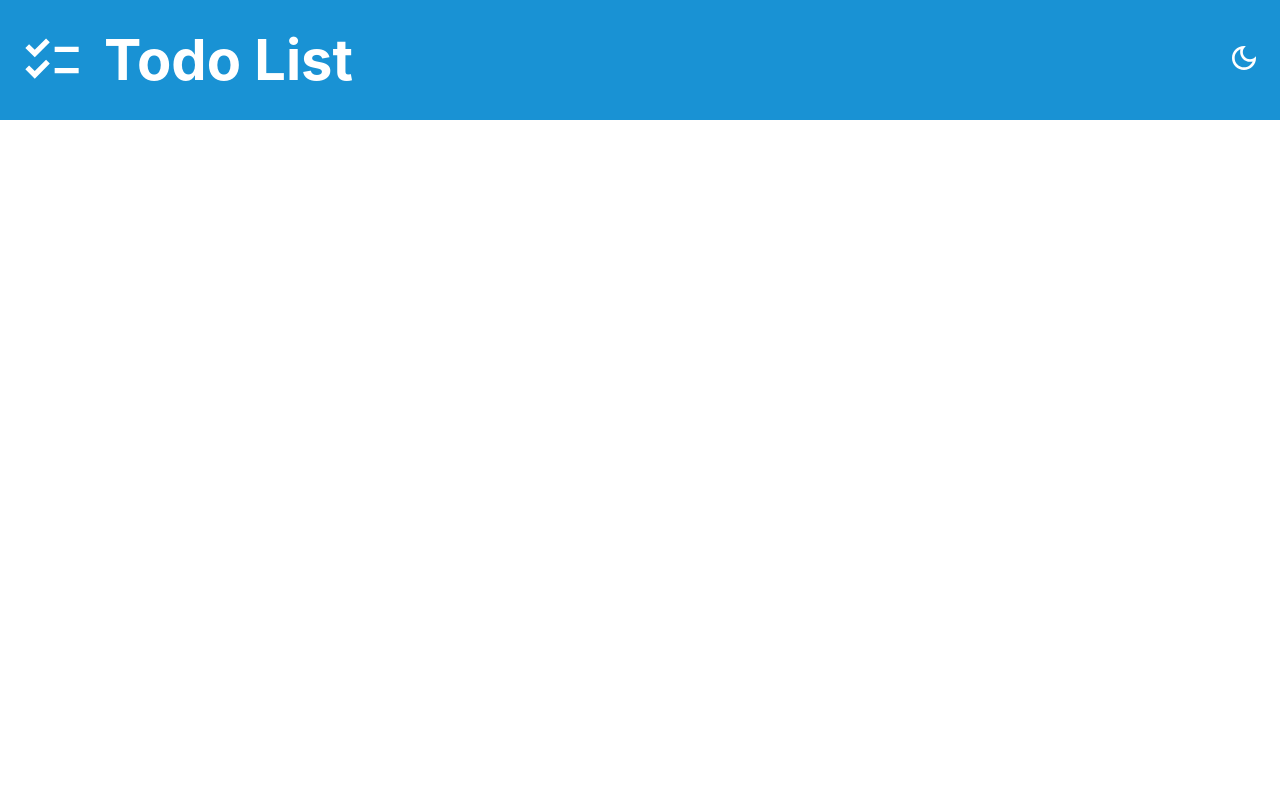
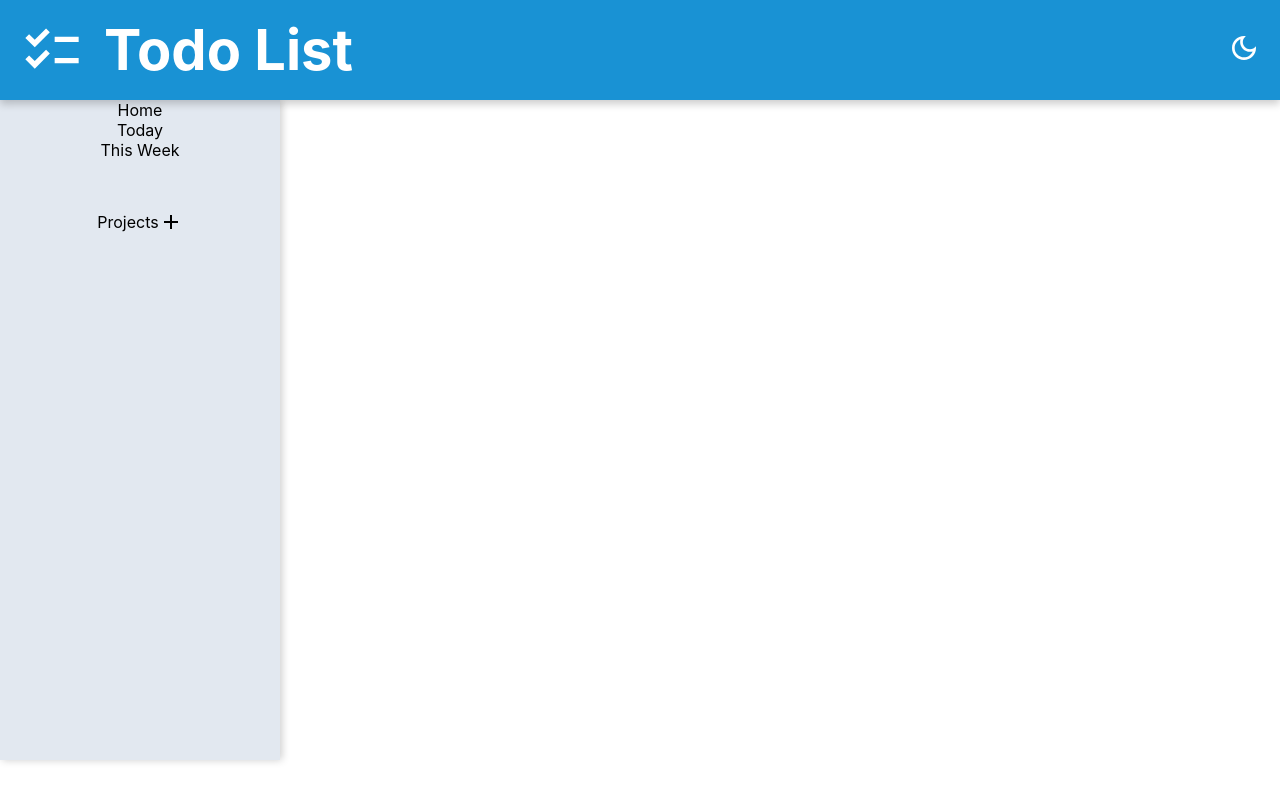
Before and after one commit to Daze-bot/todo-list, a website built with webpack: page dist/index.html in a window 1280 px wide. Built offline with nearby package versions, Linux system fonts and the light colour scheme.

Commit message:
Start working on sidebar

```diff
--- a/src/css/style.css
+++ b/src/css/style.css
@@ -1,11 +1,14 @@
 :root {
-  --primary-bg-color: ;
+  --sidebar-bg-color: ;
   --content-bg-color: ;
-  --secondary-bg-color: ;
+  --header-bg-color: ;
   --color-change-filter1: ;
-  --color-change-filter2: ;
+  --change-white-filter: ;
+  --change-white-filter: ;
   --primary-text-color: ;
   --secondary-text-color: ;
+  --shadow-color: ;
+  --header-text-color: ;
 }
 
 * {
@@ -21,13 +24,15 @@
 body {
   min-height: 100vh;
   display: grid;
-  grid-template: 120px 1fr 40px / 280px 1fr;
+  grid-template: 100px 1fr 40px / 280px 1fr;
 }
 
 header {
   grid-area: 1/1/2/3;
   display: flex;
-  background-color: var(--secondary-bg-color);
+  background-color: var(--header-bg-color);
+  box-shadow: 0 4px 8px var(--shadow-color);
+  z-index: 5;
 }
 
 .headerContent {
@@ -37,7 +42,7 @@ header {
   width: min(1400px, 100vw);
   margin: 0 auto;
   padding: 0 20px;
-  color: var(--primary-bg-color);
+  color: var(--header-text-color);
 }
 
 .logo {
@@ -52,14 +57,34 @@ header {
 }
 
 .logo img {
-  filter: var(--color-change-filter2);
+  filter: var(--change-white-filter);
   height: 4rem;
 }
 
 .themeBtns img {
   cursor: pointer;
-  filter: var(--color-change-filter2);
+  filter: var(--change-white-filter);
   height: 2rem;
+}
+
+.sidebar {
+  grid-area: 2/1/3/2;
+  background-color: var(--sidebar-bg-color);
+  box-shadow: 2px 0 8px var(--shadow-color);
+  display: flex;
+  flex-direction: column;
+  gap: 50px;
+  text-align: center;
+}
+
+.projects {
+  display: flex;
+  align-items: center;
+  justify-content: center;
+}
+
+.projects img {
+  cursor: pointer;
 }
 
 .hidden {
--- a/src/index.js
+++ b/src/index.js
@@ -1,7 +1,5 @@
 import './css/style.css';
 import {createHeader, createSidebar, createFooter} from './initLoad';
 
-let test = "Hello World";
-console.log(test);
-
 document.body.appendChild(createHeader());
+document.body.appendChild(createSidebar());
--- a/src/initLoad.js
+++ b/src/initLoad.js
@@ -1,5 +1,6 @@
 import {addThemeButtons} from './theme';
 import Logo from './imgs/logo.svg';
+import Add from './imgs/add.svg';
 
 function createHeader() {
   let header = document.createElement('header');
@@ -30,7 +31,43 @@ function createHeader() {
 }
 
 function createSidebar() {
+  let sidebar = document.createElement('div');
+  sidebar.classList.add('sidebar');
 
+  let defaultTabs = document.createElement('ul');
+  defaultTabs.classList.add('default');
+
+  let homeLi = document.createElement('li');
+  homeLi.textContent = "Home";
+  let todayLi = document.createElement('li');
+  todayLi.textContent = "Today";
+  let weekLi = document.createElement('li');
+  weekLi.textContent = "This Week";
+
+  defaultTabs.appendChild(homeLi);
+  defaultTabs.appendChild(todayLi);
+  defaultTabs.appendChild(weekLi);
+
+  let projectsTabs = document.createElement('ul');
+  projectsTabs.classList.add('projectsList');
+
+  let projects = document.createElement('li');
+  projects.classList.add('projects');
+
+  let project = document.createTextNode('Projects');
+  let add = document.createElement('img');
+  add.setAttribute('src', `${Add}`);
+  add.setAttribute('alt', "Add Project");
+
+  projects.appendChild(project);
+  projects.appendChild(add);
+
+  projectsTabs.appendChild(projects);
+
+  sidebar.appendChild(defaultTabs);
+  sidebar.appendChild(projectsTabs);
+
+  return sidebar;
 }
 
 function createFooter() {
--- a/src/theme.js
+++ b/src/theme.js
@@ -2,19 +2,28 @@ import DarkIcon from './imgs/dark-theme.svg';
 import LightIcon from './imgs/light-theme.svg';
 
 function darkTheme() {
-  document.documentElement.style.setProperty('--primary-bg-color', '#333333');
+  document.documentElement.style.setProperty('--sidebar-bg-color', '#707379');
+  document.documentElement.style.setProperty('--content-bg-color', '#333333');
+  document.documentElement.style.setProperty('--header-bg-color', '#1992d4');
+  document.documentElement.style.setProperty('--change-white-filter', 'brightness(4.12) saturate(100%) invert(100%) sepia(0%) saturate(7454%) hue-rotate(268deg) brightness(118%) contrast(101%)');
   document.documentElement.style.setProperty('--color-change-filter1', 'brightness(4.12) saturate(100%) invert(100%) sepia(0%) saturate(7454%) hue-rotate(268deg) brightness(118%) contrast(101%)');
   document.documentElement.style.setProperty('--color-change-filter2', 'none');
+  document.documentElement.style.setProperty('--primary-text-color', 'white');
+  document.documentElement.style.setProperty('--header-text-color', 'white');
+  document.documentElement.style.setProperty('--shadow-color', 'rgba(0, 0, 0, 0.2)');
 }
 
 function lightTheme() {
-  document.documentElement.style.setProperty('--primary-bg-color', 'white');
-  document.documentElement.style.setProperty('--content-bg-color', '#e2e8f0');
-  document.documentElement.style.setProperty('--secondary-bg-color', '#1992d4');
+  document.documentElement.style.setProperty('--sidebar-bg-color', '#e2e8f0');
+  document.documentElement.style.setProperty('--content-bg-color', 'white');
+  document.documentElement.style.setProperty('--header-bg-color', '#1992d4');
+  document.documentElement.style.setProperty('--change-white-filter', 'brightness(4.12) saturate(100%) invert(100%) sepia(0%) saturate(7454%) hue-rotate(268deg) brightness(118%) contrast(101%)');
   document.documentElement.style.setProperty('--color-change-filter1', 'none');
   document.documentElement.style.setProperty('--color-change-filter2', 'brightness(4.12) saturate(100%) invert(100%) sepia(0%) saturate(7454%) hue-rotate(268deg) brightness(118%) contrast(101%)');
   document.documentElement.style.setProperty('--primary-text-color', 'black');
   document.documentElement.style.setProperty('--secondary-text-color', 'rgba(0, 0, 0, 0.7)');
+  document.documentElement.style.setProperty('--shadow-color', 'rgba(0, 0, 0, 0.2)');
+  document.documentElement.style.setProperty('--header-text-color', 'white');
 }
 
 function addThemeButtons() {
```
Also changed, not shown: src/imgs/add.svg (added).
